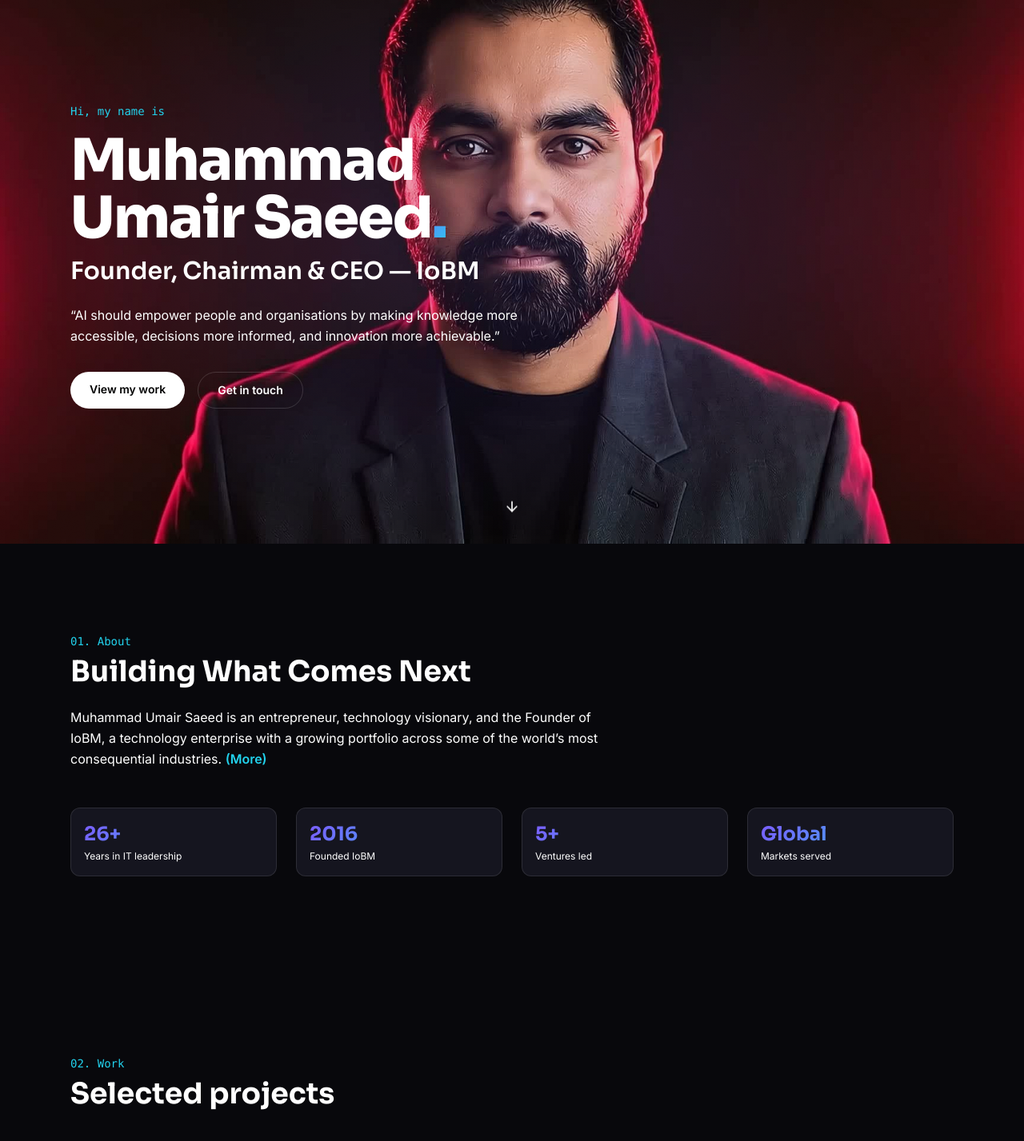
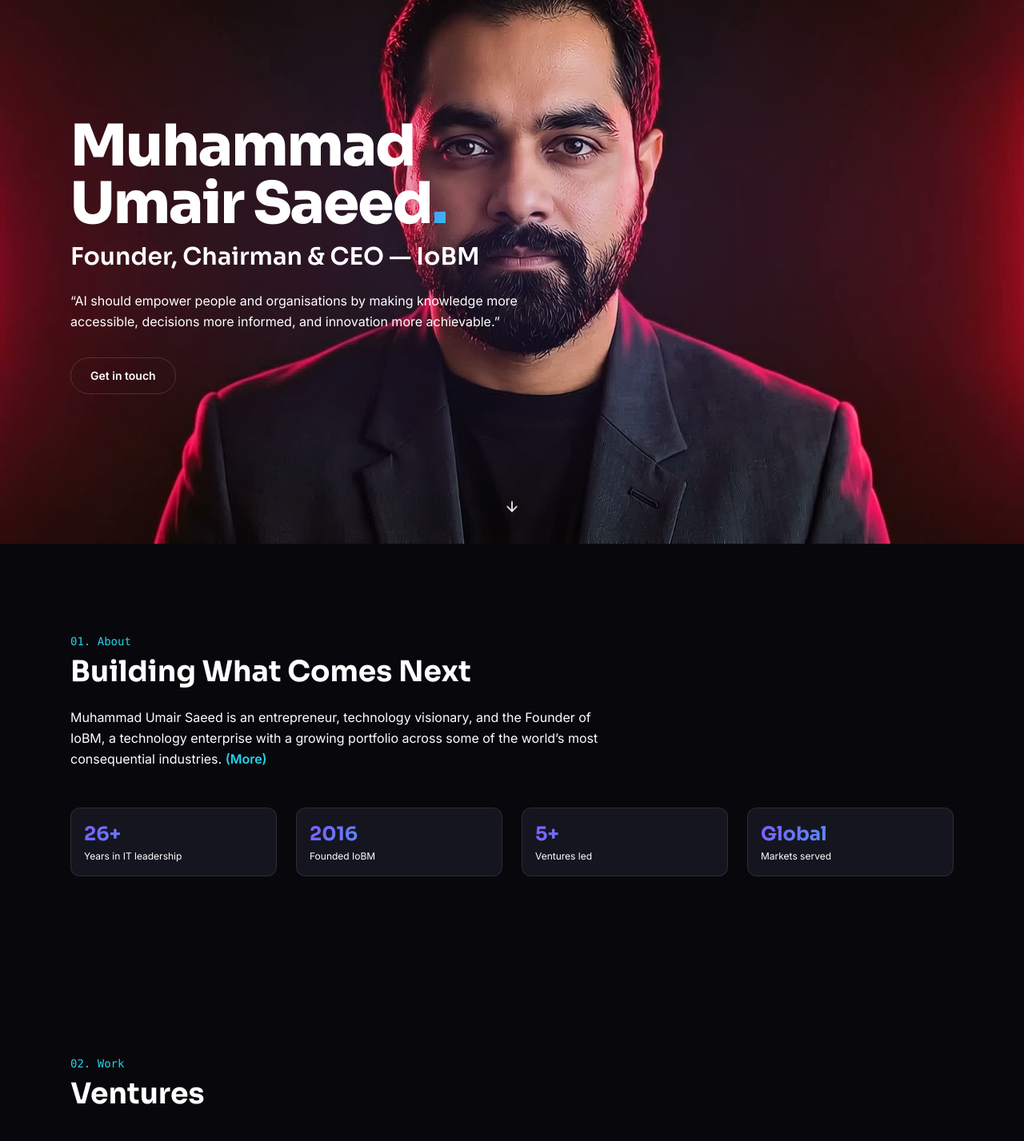
Before and after one commit to musiobm/theumair.com, a Next.js app: page / in a window 1280 px wide. Shown: the part 120-1547 px from the top of the page at 80% size. Built offline with nearby package versions, Linux system fonts and the light colour scheme.

Commit message:
Simplify hero and rename Work section to Ventures
Drops "Hi, my name is" eyebrow and the "View my work" button from the
hero (Get in touch stays). Work section heading changed from
"Selected projects" to "Ventures".

```diff
--- a/app/page.tsx
+++ b/app/page.tsx
@@ -61,7 +61,6 @@
       <section className="relative flex min-h-screen items-center overflow-hidden">
         <div className="absolute inset-0 bg-grid-fade" />
         <div className="relative z-10 mx-auto w-full max-w-6xl px-4 pt-20 sm:px-6">
-          <p className="mb-4 font-mono text-sm text-accent2">Hi, my name is</p>
           <h1 className="break-words font-display text-4xl font-extrabold leading-tight tracking-tight sm:text-6xl lg:text-7xl">
             Muhammad
             <br />
@@ -75,12 +74,6 @@
             accessible, decisions more informed, and innovation more achievable.&rdquo;
           </p>
           <div className="mt-8 flex flex-wrap gap-3 sm:gap-4">
-            <a
-              href="#work"
-              className="rounded-full bg-white px-5 py-2.5 text-sm font-semibold text-black transition hover:bg-white/90 sm:px-6 sm:py-3"
-            >
-              View my work
-            </a>
             <a
               href="#contact"
               className="rounded-full border border-white/15 px-5 py-2.5 text-sm font-semibold text-white transition hover:border-accent hover:bg-accent/10 sm:px-6 sm:py-3"
@@ -182,7 +175,7 @@
       <section id="work" className="relative z-10 mx-auto max-w-6xl px-4 py-20 sm:px-6 sm:py-28">
         <Reveal>
           <p className="mb-2 font-mono text-sm text-accent2">02. Work</p>
-          <h2 className="font-display text-3xl font-bold sm:text-4xl">Selected projects</h2>
+          <h2 className="font-display text-3xl font-bold sm:text-4xl">Ventures</h2>
         </Reveal>
         <div className="mt-10 grid grid-cols-1 gap-6 sm:grid-cols-2">
           {PROJECTS.map((p, i) => (
```
